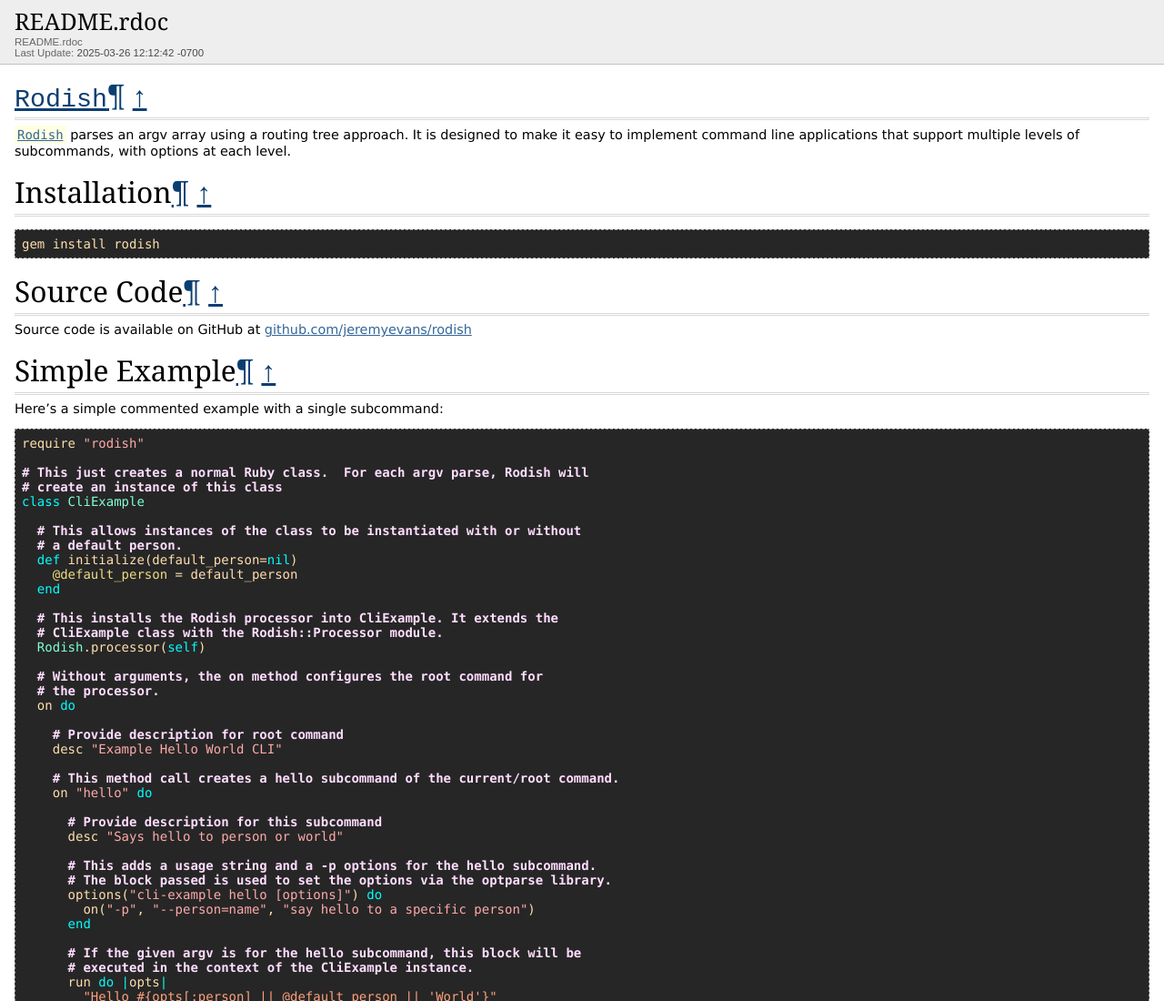
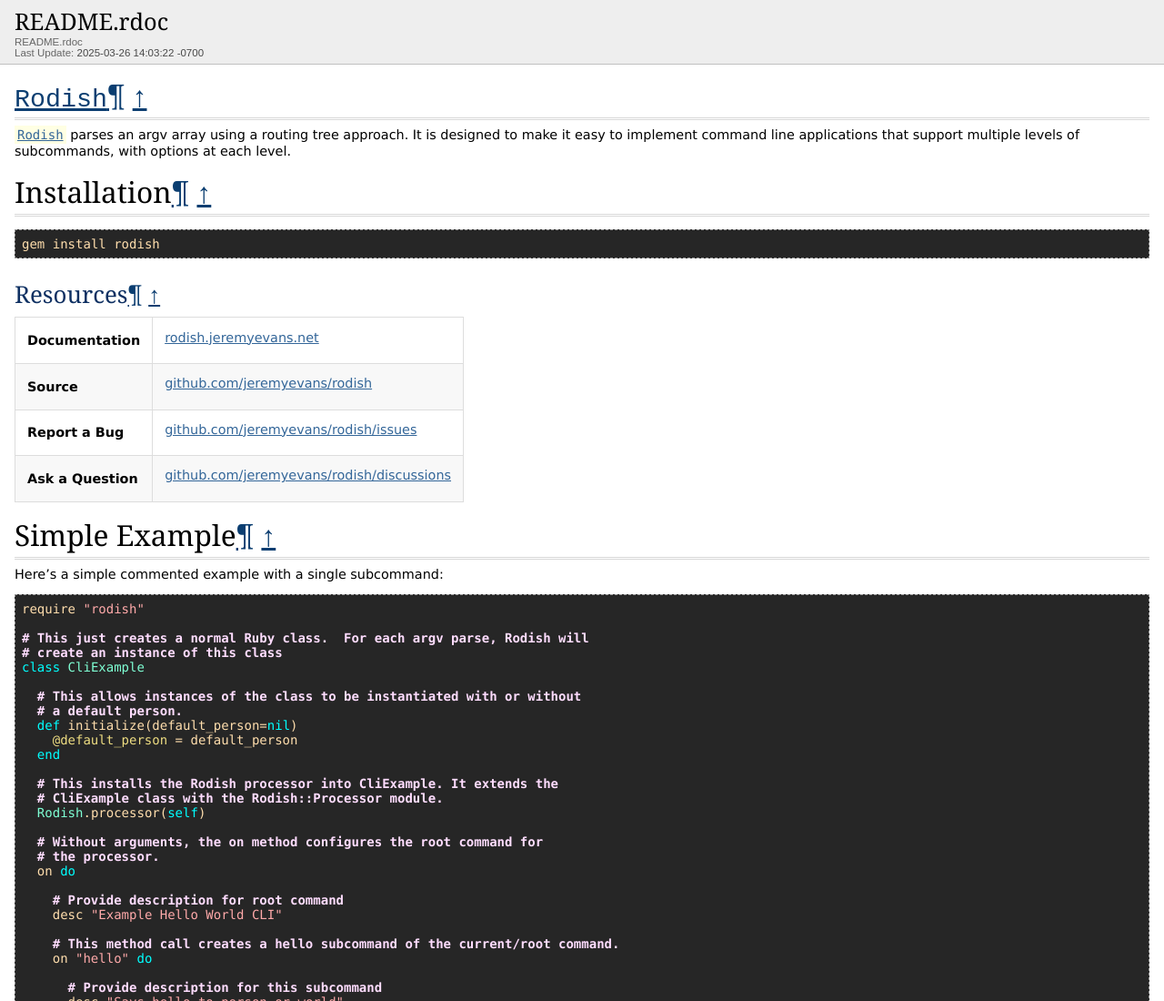
Before and after one commit to jeremyevans/rodish, a plain HTML site: page files/README_rdoc.html in a window 1280 px wide. Shown: the top 1100 px of the page at 91% size. Drawn offline with Linux system fonts and the light colour scheme.

Commit message:
Update website for 2.0.0 release

```diff
--- a/files/README_rdoc.html
+++ b/files/README_rdoc.html
@@ -31,7 +31,7 @@ README.rdoc
 </div>
 <div class='last-update'>
 Last Update:
-<span class='datetime'>2025-03-26 12:12:42 -0700</span>
+<span class='datetime'>2025-03-26 14:03:22 -0700</span>
 </div>
 </div>
 <div id='content'>
@@ -46,9 +46,16 @@ Last Update:
 <pre class="ruby"><span class="ruby-identifier">gem</span> <span class="ruby-identifier">install</span> <span class="ruby-identifier">rodish</span>
 </pre>
 
-<h1 id="label-Source+Code">Source Code<span><a href="#label-Source+Code">&para;</a> <a href="#top">&uarr;</a></span></h1>
-
-<p>Source code is available on GitHub at <a target="_top" href="https://github.com/jeremyevans/rodish">github.com/jeremyevans/rodish</a></p>
+<h2 id="label-Resources">Resources<span><a href="#label-Resources">&para;</a> <a href="#top">&uarr;</a></span></h2>
+<table class="rdoc-list note-list"><tbody><tr><td class='label'>Documentation </td><td>
+<p><a target="_top" href="https://rodish.jeremyevans.net">rodish.jeremyevans.net</a></p>
+</td></tr><tr><td class='label'>Source </td><td>
+<p><a target="_top" href="https://github.com/jeremyevans/rodish">github.com/jeremyevans/rodish</a></p>
+</td></tr><tr><td class='label'>Report a Bug </td><td>
+<p><a target="_top" href="https://github.com/jeremyevans/rodish/issues">github.com/jeremyevans/rodish/issues</a></p>
+</td></tr><tr><td class='label'>Ask a Question </td><td>
+<p><a target="_top" href="https://github.com/jeremyevans/rodish/discussions">github.com/jeremyevans/rodish/discussions</a></p>
+</td></tr></tbody></table>
 
 <h1 id="label-Simple+Example">Simple Example<span><a href="#label-Simple+Example">&para;</a> <a href="#top">&uarr;</a></span></h1>
 
```
Also changed, not shown: files/CHANGELOG.html (+2 -2 lines), 1 other file.
